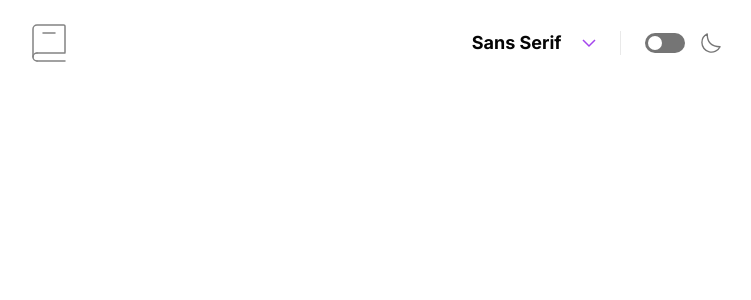
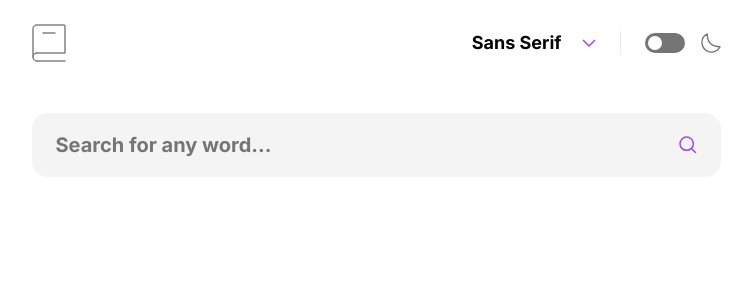
Before and after one commit to lleonardus/dictionary, a React (Vite) app: page / in a window 1280 px wide. Shown: the top 300 px of the page, without its empty margins (264-1015 px from the left). Built offline with nearby package versions, Linux system fonts and the light colour scheme.

Commit message:
creating Form component

```diff
--- a/src/App.jsx
+++ b/src/App.jsx
@@ -1,12 +1,26 @@
-import { useState } from "react";
+import { useEffect, useState } from "react";
 import Header from "./components/Header";
 import Container from "./components/Container";
+import Form from "./components/Form";
 
 function App() {
+  const [word, setWord] = useState(window.location.pathname.substring(1) || "");
   const [fontFamily, setFontFamily] = useState({
     name: "Sans Serif",
     tailwindName: "sans",
   });
+
+  useEffect(function() {
+    function handlePopState() {
+      const path = window.location.pathname;
+      setWord(path.substring(1) || "");
+    }
+
+    window.addEventListener("popstate", handlePopState);
+    return () => {
+      window.removeEventListener("popstate", handlePopState);
+    };
+  }, []);
 
   return (
     <div
@@ -14,6 +28,11 @@ function App() {
     >
       <Container>
         <Header fontFamily={fontFamily} setFontFamily={setFontFamily} />
+        <main className="mt-6 sm:mt-[51px]">
+          <section>
+            <Form word={word} setWord={setWord} />
+          </section>
+        </main>
       </Container>
     </div>
   );
--- /dev/null
+++ b/src/components/Form.jsx
@@ -0,0 +1,52 @@
+import { useEffect, useRef, useState } from "react";
+
+export default function Form({ word, setWord }) {
+  const [isBlank, setIsBlank] = useState(false);
+  const inputRef = useRef(null);
+
+  function handleSubmit(e) {
+    e.preventDefault();
+    if (word.trim() === "") {
+      setIsBlank(true);
+      return;
+    }
+
+    window.history.pushState({ parameter: word }, "", `/${word}`);
+  }
+
+  function handleChange(e) {
+    setWord(() => e.target.value);
+    setIsBlank(false);
+  }
+
+  useEffect(function() {
+    function handleKeyDown(e) {
+      if (e.key === "/" && document.activeElement !== inputRef.current) {
+        e.preventDefault();
+        inputRef.current.focus();
+      } else if (e.key === "Escape" && inputRef.current) {
+        inputRef.current.blur();
+      }
+    }
+
+    document.addEventListener("keydown", handleKeyDown);
+
+    return () => document.removeEventListener("keydown", handleKeyDown);
+  }, []);
+
+  return (
+    <form onSubmit={(e) => handleSubmit(e)}>
+      <div>
+        <input
+          className={`h-12 w-full cursor-pointer rounded-2xl bg-gray-200 bg-[url('/images/icon-search.svg')] bg-[center_right_24px] bg-no-repeat px-6 text-base font-bold caret-purple outline-none placeholder:text-gray-500 sm:h-16 sm:text-lg dark:bg-gray-800 ${isBlank ? "border border-red" : "focus:border focus:border-purple"}`}
+          type="text"
+          placeholder="Search for any word..."
+          value={word}
+          onChange={(e) => handleChange(e)}
+          ref={inputRef}
+        />
+        {isBlank && <p className="mt-3 text-red">Whoops, can't be empty...</p>}
+      </div>
+    </form>
+  );
+}
```
Also changed, not shown: 1 other file (tests, documents, lock files or other folders).
